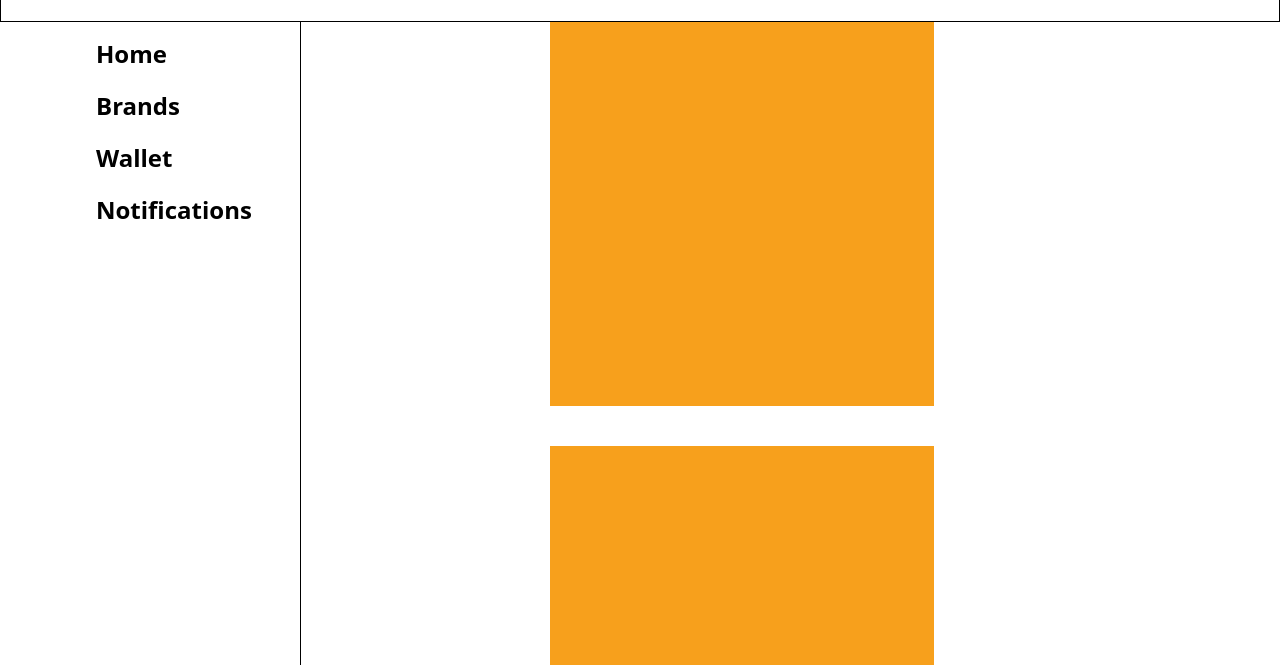
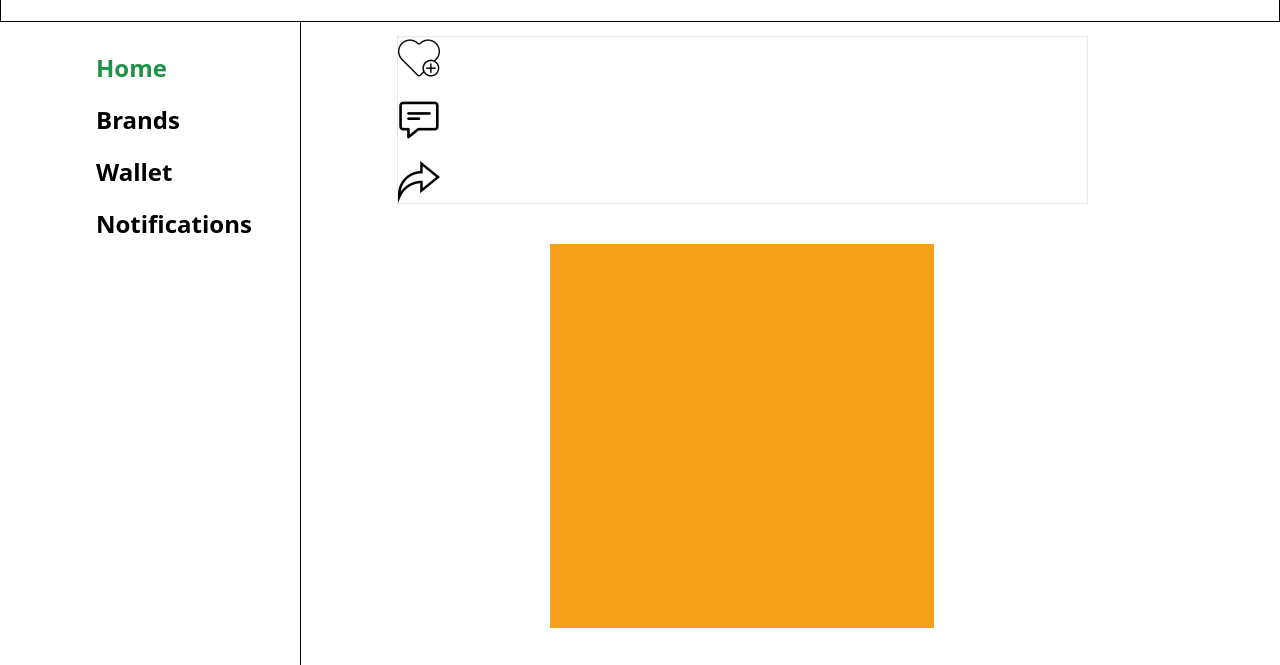
Before and after one commit to MaingiMuema/Brandlogs_prototype, a website: page home.html in a window 1280 px wide. Shown: the part 76-741 px from the top of the page. Drawn offline with Linux system fonts and the light colour scheme.

Commit message:
update: log-story-card

```diff
--- a/home.html
+++ b/home.html
@@ -8,7 +8,7 @@
   </head>
   <body>
     <!-- Header -->
-    <header class="relative border-[1px] border-black">
+    <header class="fixed top-0 w-full border-[1px] border-black">
       <div
         class="flex items-center justify-between space-x-12 bg-white w-full py-2 px-6 md:px-24 md:py-6"
       >
@@ -32,9 +32,9 @@
     </header>
     <div class="container flex px-24">
       <!-- Sidebar Navigation -->
-      <nav class="">
+      <nav class="pt-28">
         <ul class="flex flex-col text-2xl font-bold space-y-5 pt-4 mr-12">
-          <li><a href="#">Home</a></li>
+          <li><a href="#" class="text-green">Home</a></li>
           <li><a href="#">Brands</a></li>
           <li><a href="#">Wallet</a></li>
           <li><a href="#">Notifications</a></li>
@@ -42,9 +42,18 @@
       </nav>
       <!-- Main Section With Logs -->
       <main
-        class="container border-l-[1px] border-black flex-1 overflow-scroll flex flex-col items-center space-y-10 px-6 md:px-24"
+        class="container pt-28 border-l-[1px] border-black flex-1 overflow-scroll flex flex-col items-center space-y-10 px-6 md:px-24"
       >
-        <div class="card bg-orange w-96 h-96"></div>
+        <div class="card border w-full">
+          <div class="flex">
+            <div class="tony-cad"></div>
+            <div class="social flex flex-col space-y-5">
+              <img src="./assets/img/like.png" alt="" />
+              <img src="./assets/img/comment.png" alt="" />
+              <img src="./assets/img/share.png" alt="" />
+            </div>
+          </div>
+        </div>
         <div class="card bg-orange w-96 h-96"></div>
         <div class="card bg-orange w-96 h-96"></div>
         <div class="card bg-orange w-96 h-96"></div>
```
Also changed, not shown: assets/css/output.css.
